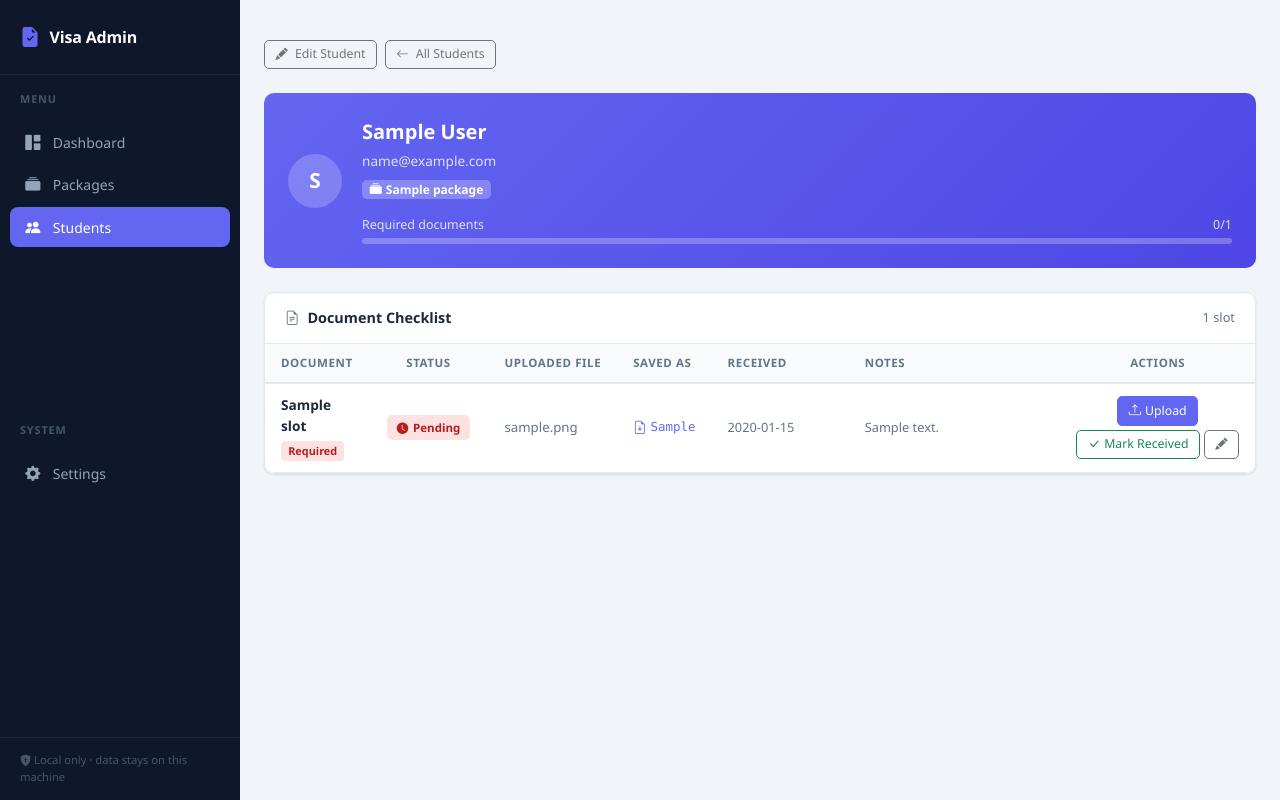
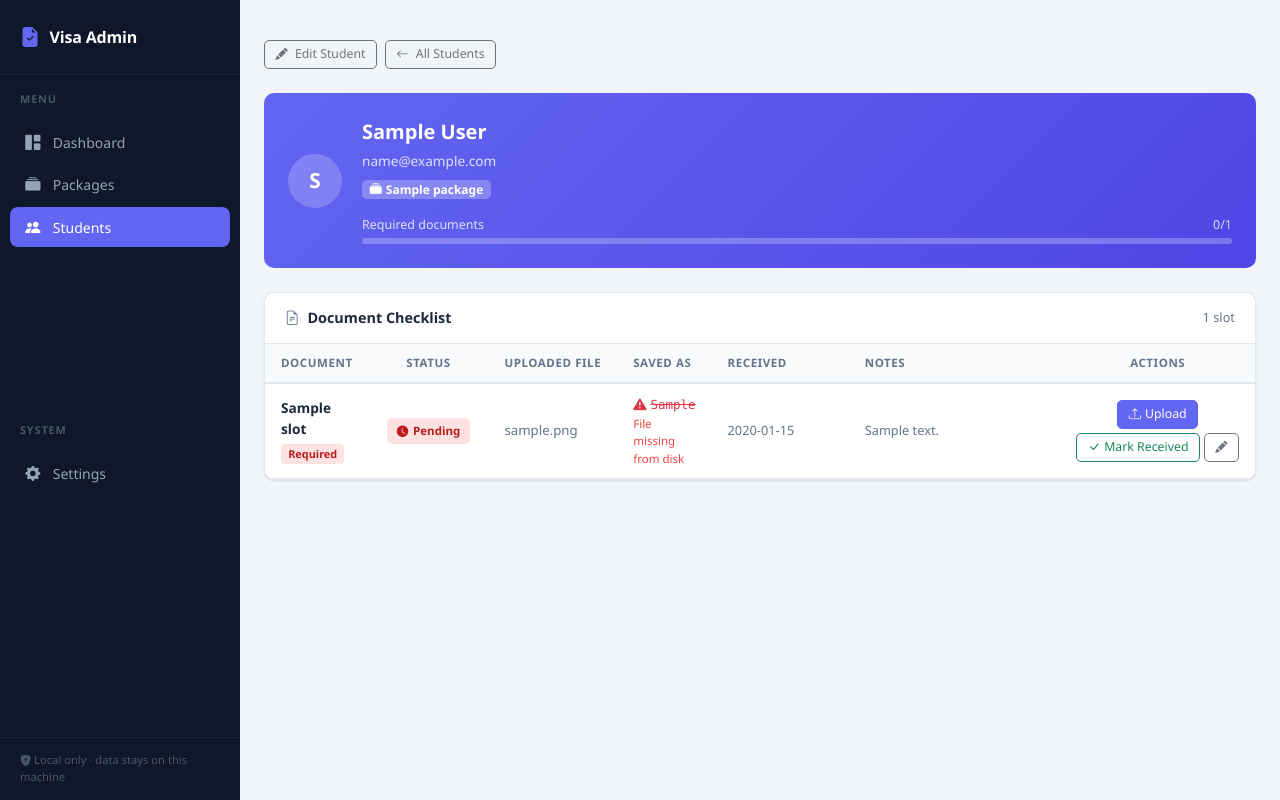
Before and after one commit to cyril-zx-chen/visa-admin, a Flask app: page /students/1 in a window 1280 px wide. Run offline with Flask 3, Linux system fonts and the light colour scheme; tables that the repository leaves empty hold one stand-in row (values such as "Sample post"); some libraries are stand-ins or nearby versions.

Commit message:
Highlight missing files on student detail page
When a submission has a stored_path but the file no longer exists on
disk (moved, deleted, storage path changed), the Saved As column shows
a red warning triangle, strikethrough filename, and 'File missing from
disk' note. Tooltip shows the full expected path.

Co-Authored-By: Claude Sonnet 4.6 <noreply@anthropic.com>

```diff
--- a/routes/students.py
+++ b/routes/students.py
@@ -200,6 +200,13 @@ def student_detail(student_id):
     required_total = sum(1 for s in submissions if s["is_required"])
     required_done = sum(1 for s in submissions if s["is_required"] and s["status"] == "received")
     progress = int(required_done / required_total * 100) if required_total else 0
+
+    from pathlib import Path
+    missing_files = {
+        s["id"] for s in submissions
+        if s["stored_path"] and not Path(s["stored_path"]).exists()
+    }
+
     return render_template(
         "students/detail.html",
         student=student,
@@ -207,6 +214,7 @@ def student_detail(student_id):
         required_total=required_total,
         required_done=required_done,
         progress=progress,
+        missing_files=missing_files,
     )
 
 
--- a/templates/students/detail.html
+++ b/templates/students/detail.html
@@ -98,13 +98,23 @@
               <td style="font-size:.83rem">
                 {% if sub.stored_path %}
                   {% set saved_name = sub.stored_path.replace('\\', '/').split('/')[-1] %}
+                  {% if sub.id in missing_files %}
+                    <div class="d-flex align-items-center gap-1 text-danger"
+                         data-bs-toggle="tooltip"
+                         title="File not found on disk: {{ sub.stored_path }}">
+                      <i class="bi bi-exclamation-triangle-fill flex-shrink-0"></i>
+                      <span class="font-mono" style="font-size:.78rem; text-decoration:line-through">{{ saved_name | truncate(28) }}</span>
+                    </div>
+                    <div style="font-size:.72rem; color:var(--red)">File missing from disk</div>
+                  {% else %}
                     <a href="{{ url_for('submissions.download_file', sub_id=sub.id) }}"
                        class="d-flex align-items-center gap-1"
                        style="color:var(--purple)"
-                     data-bs-toggle="tooltip" title="{{ saved_name }}">
+                       data-bs-toggle="tooltip" title="{{ sub.stored_path }}">
                       <i class="bi bi-file-earmark-arrow-down flex-shrink-0"></i>
                       <span class="font-mono" style="font-size:.78rem">{{ saved_name | truncate(28) }}</span>
                     </a>
+                  {% endif %}
                 {% else %}
                   <span class="text-muted">—</span>
                 {% endif %}
```
Lines whose indentation alone changed are shown as unchanged.
